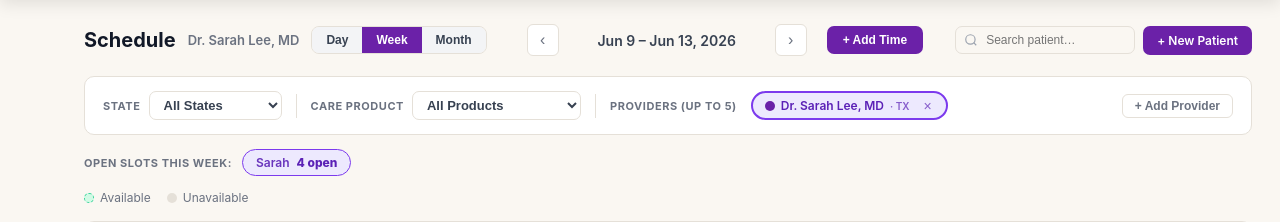
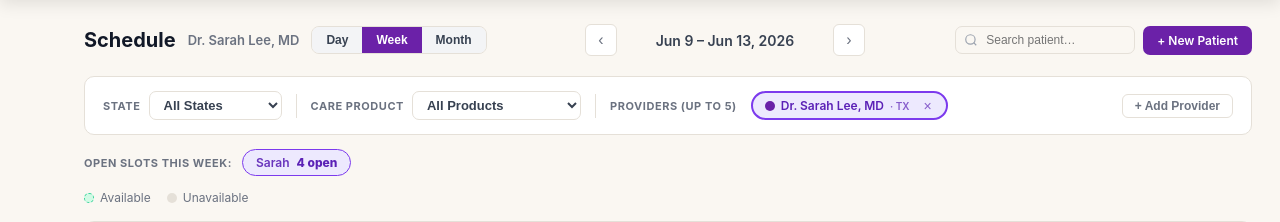
Before and after one commit to PSCAssets/project-phoenix-demo, a Flask app: page /provider/schedule in a window 1280 px wide. Shown: the part 60-282 px from the top of the page. Run offline with Flask 3, Linux system fonts and the light colour scheme; a user stored in the database is signed in.

Commit message:
fix: remove Add Time button from provider schedule view — read-only for providers

```diff
--- a/templates/provider/schedule.html
+++ b/templates/provider/schedule.html
@@ -197,7 +197,6 @@
       <div class="sched-week-label">Jun 9 – Jun 13, 2026</div>
       <button class="sched-nav-btn">&#8250;</button>
     </div>
-    <button onclick="openAddTimeModal()" style="margin-left:8px;background:#6B21A8;color:#fff;border:none;border-radius:7px;padding:7px 16px;font-size:12px;font-weight:600;cursor:pointer;">+ Add Time</button>
     <div style="margin-left:auto;display:flex;align-items:center;gap:8px;">
       <div style="position:relative;">
         <input type="text" id="patientSearchInput" placeholder="Search patient…" oninput="searchPatient(this.value)" onfocus="showPatientSearch()" style="padding:6px 10px 6px 30px;border:1.5px solid #E5E0D8;border-radius:7px;font-size:12px;width:180px;outline:none;background:#FAF7F2;" />
```
